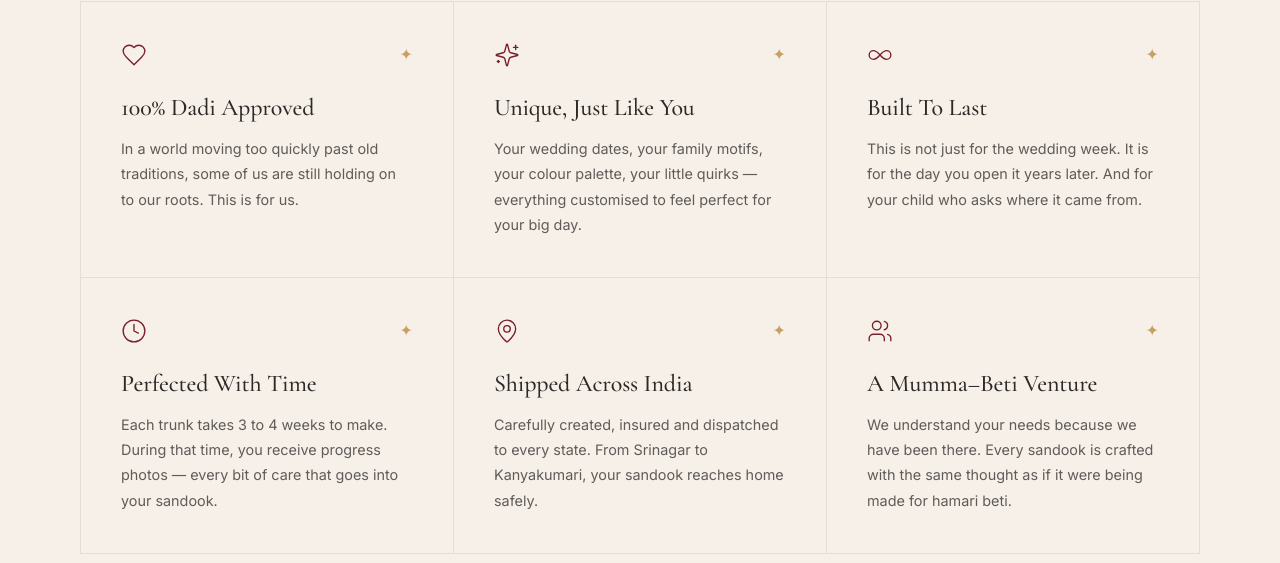
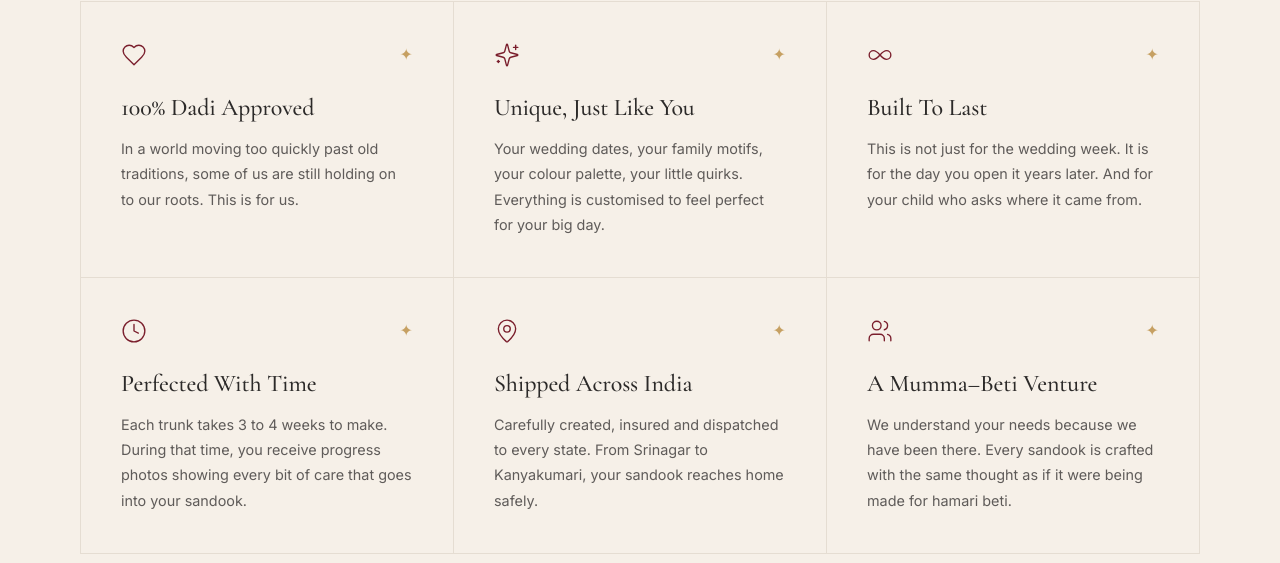
Before and after one commit to RitickMadaan/sandookstory-website, a React (Create React App) app in the folder frontend/: page / in a window 1280 px wide. Shown: the part 3536-4099 px from the top of the page. Built offline with nearby package versions, Linux system fonts and the light colour scheme.

Commit message:
Refine customisation copy
Ultraworked with [Sisyphus](https://github.com/code-yeongyu/oh-my-openagent)

Co-authored-by: Sisyphus <clio-agent@sisyphuslabs.ai>

```diff
--- a/frontend/src/components/sections/Customisation.jsx
+++ b/frontend/src/components/sections/Customisation.jsx
@@ -9,7 +9,7 @@ const features = [
   {
     icon: Sparkles,
     title: "Unique, Just Like You",
-    body: "Your wedding dates, your family motifs, your colour palette, your little quirks — everything customised to feel perfect for your big day.",
+    body: "Your wedding dates, your family motifs, your colour palette, your little quirks. Everything is customised to feel perfect for your big day.",
   },
   {
     icon: InfinityIcon,
@@ -19,7 +19,7 @@ const features = [
   {
     icon: Clock,
     title: "Perfected With Time",
-    body: "Each trunk takes 3 to 4 weeks to make. During that time, you receive progress photos — every bit of care that goes into your sandook.",
+    body: "Each trunk takes 3 to 4 weeks to make. During that time, you receive progress photos showing every bit of care that goes into your sandook.",
   },
   {
     icon: MapPin,
```
